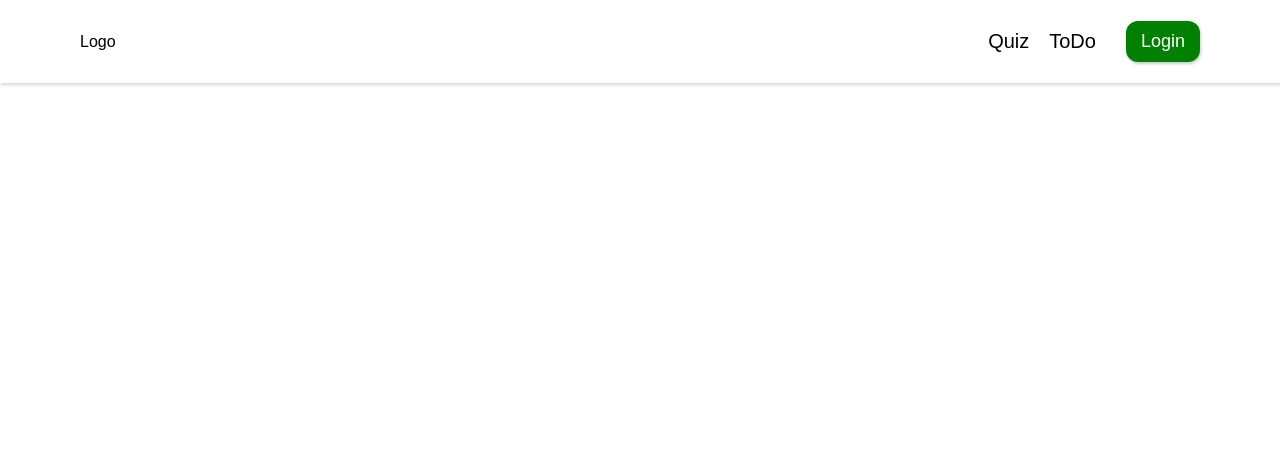
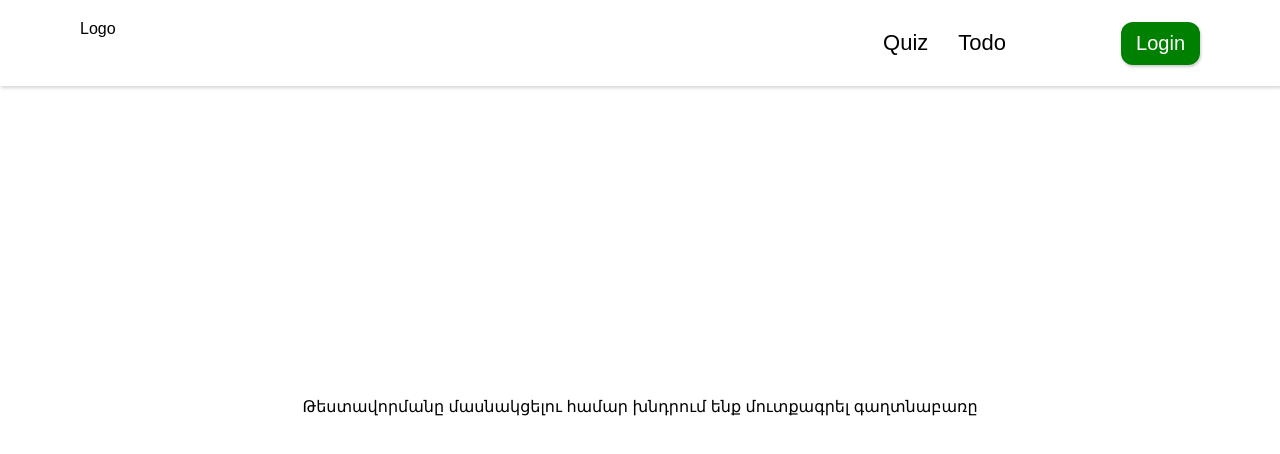
Before and after one commit to Karen015/quizarea, a plain HTML site: page index.html in a window 1280 px wide. Drawn offline with Linux system fonts and the light colour scheme.

Commit message:
add typeWriter text

```diff
--- a/index.html
+++ b/index.html
@@ -2,6 +2,7 @@
 <html lang="en">
 <head>
     <meta charset="UTF-8">
+    <meta http-equiv="X-UA-Compatible" content="IE=edge">
     <meta name="viewport" content="width=device-width, initial-scale=1.0">
     <link rel="stylesheet" href="./styles/index.css">
     <title>Document</title>
@@ -14,7 +15,7 @@
 
         <ul>
             <li><a href="">Quiz</a></li>
-            <li><a href="">ToDo</a></li>
+            <li><a href="">Todo</a></li>
             <li>
                 <button class="login_button">Login</button>
             </li>
@@ -22,12 +23,11 @@
     </header>
 
     <main>
-        <section class="home_container">
-            <p id="warning" class="warning_text"></p>
+        <section class="home_contaioner">
+            <p id="warning" class="warning_text">
+            </p>
         </section>
     </main>
-
-
 
 
     <script src="./script/index.js" type="module">
--- a/script/constants.js
+++ b/script/constants.js
@@ -0,0 +1,11 @@
+export const defaulteLanguage = 'hy';
+// 'Թեստավորմանը մասնակցելու համար խնդրում ենք մուտքագրել գաղտնաբառը'
+// 'Please enter the password to participate in the test'
+export const translates = {
+    hy: {
+        warningText: 'Թեստավորմանը մասնակցելու համար խնդրում ենք մուտքագրել գաղտնաբառը'
+    },
+    en: {
+        warningText: 'Please enter the password to participate in the test'
+    }
+}
--- a/script/index.js
+++ b/script/index.js
@@ -0,0 +1,44 @@
+import { defaulteLanguage, translates } from "./constants.js";
+const warrningText = translates[defaulteLanguage].warningText;
+    const warningContainer = document.getElementById('warning');
+
+(function foo() {
+    const speed = 50;
+    let i = 0;
+
+    const typeWriter = () => {
+
+        if (i < warrningText.length) {
+          warningContainer.innerHTML += warrningText[i]
+          i++
+        }
+    setTimeout(typeWriter, speed)
+    }
+
+ typeWriter()
+
+})()
+
+
+
+
+
+// function foo() {
+//  const warrningText = translates[defaulteLanguage].warningText;
+//  const warningContainer = document.getElementById('warning')
+//   let i = 0;
+
+//   let typeWriter = () =>{
+
+//     if(i < warrningText.length){
+//       warningContainer.innerHTML += warrningText.charAt(i);
+//       i++
+//     }
+//     setTimeout(typeWriter, 100)
+// }
+
+// setTimeout(typeWriter, 100)
+// }
+
+
+// foo()
--- a/styles/index.css
+++ b/styles/index.css
@@ -3,6 +3,7 @@
     padding: 0;
     font-family: sans-serif;
 }
+
 li {
     list-style: none;
 }
@@ -10,42 +11,54 @@ li {
 a {
     text-decoration: none;
 }
+
+
 .main_header_container {
     display: flex;
     justify-content: space-between;
-    align-items: center;
     padding: 20px 80px; /* temp */
     box-shadow: 1px 2px 3px #cccc;
 }
-.main_header_container ul {
+
+.main_header_container > ul {
     display: flex;
     align-items: center;
 }
+
 .main_header_container a {
-    font-size: 20px;
+    font-size: 22px;
     display: block;
-    padding: 10px;
+    padding: 10px 15px;
     color: black;
+    transition-duration: 0.3s;
     border-radius: 12px;
 }
+
+
 .main_header_container a:hover {
     background-color: green;
-    transition-duration: 0.3s;
     color: white;
+}
 
-}
 .login_button {
-    border: 0;
-    outline: 0;
+    border: none;
+    outline: none;
     padding: 10px 15px;
     background-color: green;
     color: white;
     border-radius: 12px;
+    cursor: pointer;
     box-shadow: 1px 2px 3px #ccc;
-    cursor: pointer;
-    font-size: 18px;
-    margin-left: 20px;
+    font-size: 20px;
+    margin-left: 100px;
 }
-.login_button:active {
-    box-shadow: 0;
+main {
+    display: flex;
+    justify-content: center;
+    align-items: center;
+    height: 80vh;
 }
+.warning_text {
+    text-align: center;
+
+}
```
Also changed, not shown: script/db.js (+13 -0 lines).
